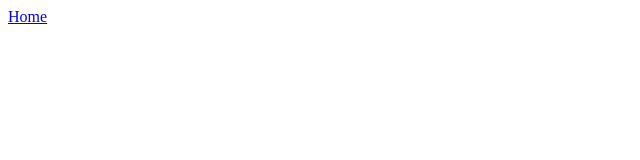
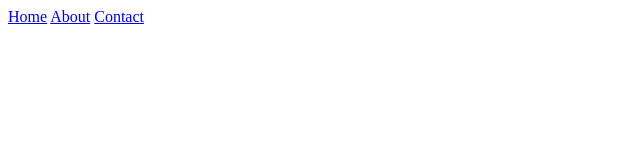
Before and after one commit to ashleycoles/git-demo, a plain HTML site: page index.html in a window 1280 px wide. Shown: the whole page, without its empty margins (0-640 px from the left). Drawn offline with Linux system fonts and the light colour scheme.

Commit message:
Update index.html

```diff
--- a/index.html
+++ b/index.html
@@ -8,6 +8,8 @@
 <body>
     <nav>
         <a href='#'>Home</a>
+        <a href='#'>About</a>
+        <a href='#'>Contact</a>
     </nav>
 </body>
 </html>
```
